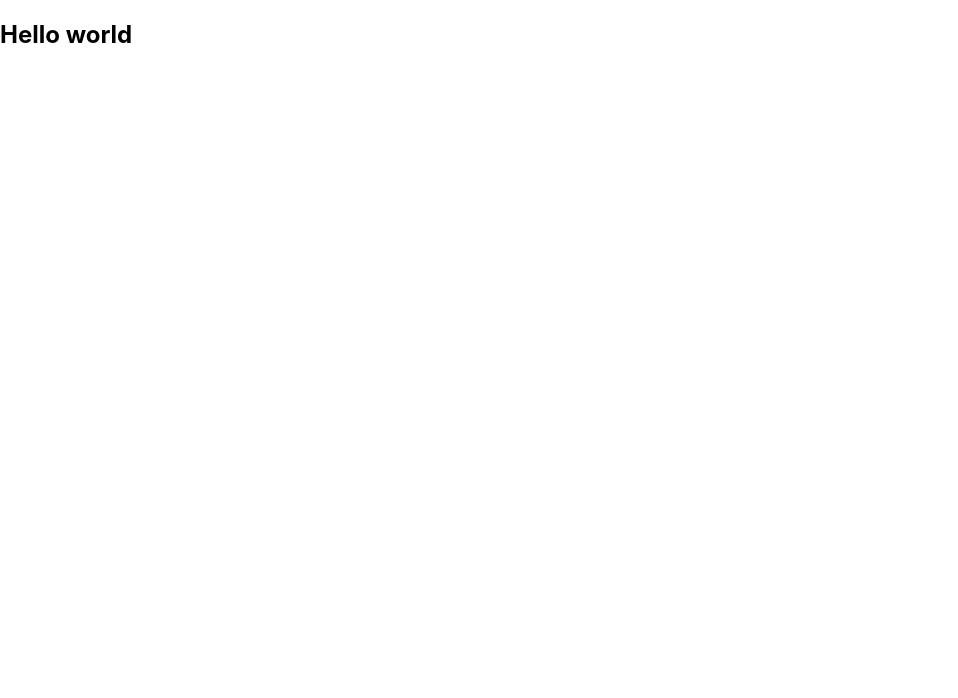
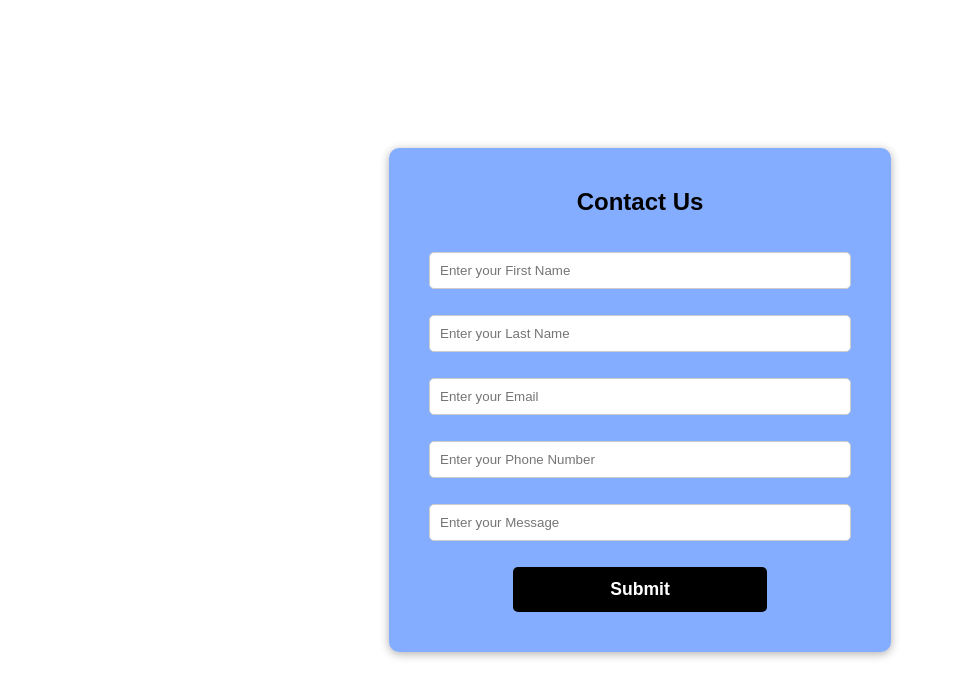
Before and after one commit to Varun1452/HackathonProject, a React (Create React App) app: page / in a window 1280 px wide. Shown: the top 698 px of the page, without its empty margins (0-958 px from the left). Built offline with nearby package versions, Linux system fonts and the light colour scheme.

Commit message:
ContactUs UI

```diff
--- a/package.json
+++ b/package.json
@@ -6,6 +6,7 @@
     "@testing-library/jest-dom": "^5.17.0",
     "@testing-library/react": "^13.4.0",
     "@testing-library/user-event": "^13.5.0",
+    "bootstrap": "^5.3.2",
     "react": "^18.2.0",
     "react-dom": "^18.2.0",
     "react-scripts": "5.0.1",
--- a/src/App.js
+++ /dev/null
@@ -1,10 +0,0 @@
-
-function App() {
-  return (
-    <div className="App">
-      <h2>Hello world</h2>
-    </div>
-  );
-}
-
-export default App;
--- /dev/null
+++ b/src/ContactUs.css
@@ -0,0 +1,104 @@
+body {
+  font-family: Arial, sans-serif;
+
+  margin: 0;
+  padding: 0;
+  background-size: cover;
+  background-position: center;
+
+}
+
+.container {
+display: flex;
+justify-content: center;
+align-items: center;
+height: 100vh;
+}
+
+.contact-form {
+display: flex;
+flex-direction: column;
+align-items: center;
+padding: 40px;
+border-radius: 10px;
+background-color: rgba(0, 85, 255, 0.478);
+
+transition: all 0.2s linear;
+box-shadow: 0 2px 10px rgba(0, 0, 0, 0.318);
+animation: slideUp 0.5s ease-in-out;
+}
+
+.contact-form:hover{
+box-shadow: 15px 15px 15px 0px grey;
+transition: all 0.2s linear;
+}
+
+h2 {
+margin: 0 0 20px;
+color: #000000;
+}
+
+input {
+width: 400px;
+padding: 10px;
+margin-bottom: 10px;
+border: 1px solid #ccc;
+border-radius: 5px;
+}
+
+button {
+width: 100%;
+padding: 10px;
+border: none;
+border-radius: 5px;
+background-color: #000000;
+color: #fff;
+cursor: pointer;
+font-size: 1.1rem;
+font-weight: 700;
+transition: all 0.2s linear;
+}
+
+button:hover{
+border-radius: 50px;
+transition: all 0.5s linear;
+
+}
+
+.filed{
+    position: relative;
+    height: 45px;
+    width: 60%;
+    display: flex;
+}
+
+.filed span{
+      color: #222;
+      width: 40px;
+      line-height: 45px;
+}
+.filed input{
+      height: 100%;
+      width: 100%;
+      background: transparent;
+      border: none;
+      outline: none;
+      color: #222;
+      font-size: 16px;
+      font-family: 'poppins',sans-serif;
+}
+.space{
+ margin-top: 16px;
+}
+
+
+@keyframes slideUp {
+from {
+transform: translateY(100%);
+opacity: 0;
+}
+to {
+transform: translateY(0);
+opacity: 1;
+}
+}
--- /dev/null
+++ b/src/Contact_Us.js
@@ -0,0 +1,46 @@
+import { React } from "react"
+import "./ContactUs.css"
+
+function ContactUs() {
+    return (
+      <div className="container">
+
+      <form className="contact-form">
+
+      <h2>Contact Us</h2>
+        <div className="space">
+          <span className="User-icon"></span>
+            <input type="varchar"  name="firstName" placeholder="Enter your First Name"/>
+        </div>
+
+      <div className="space">
+        <span className="User-icon"></span>
+          <input type="varchar" name="lastName" placeholder="Enter your Last Name"/>
+      </div>
+
+      <div className="space">
+        <span className="User-icon"></span>
+          <input type="email"  name="email" placeholder="Enter your Email"/>
+      </div>
+
+      <div className="space">
+        <span className="User-icon"></span>
+          <input type="varchar"  name="number" placeholder="Enter your Phone Number"/>
+      </div>
+
+      <div className="space">
+        <span className="User-icon"></span>
+          <input type="varchar" name="message" placeholder="Enter your Message"/>
+      </div>
+
+      <div className="filed space">
+          <button type="submit" name="contactus" value="contact" >Submit</button>
+      </div>
+
+
+      </form>
+    </div>
+    );
+  }
+
+  export default ContactUs
--- a/src/index.js
+++ b/src/index.js
@@ -1,13 +1,13 @@
 import React from 'react';
 import ReactDOM from 'react-dom/client';
 import './index.css';
-import App from './App';
+import ContactUs from './Contact_Us';
 import reportWebVitals from './reportWebVitals';
 
 const root = ReactDOM.createRoot(document.getElementById('root'));
 root.render(
   <React.StrictMode>
-    <App />
+    <ContactUs />
   </React.StrictMode>
 );
 
```
Also changed, not shown: 1 other file (tests, documents, lock files or other folders).
